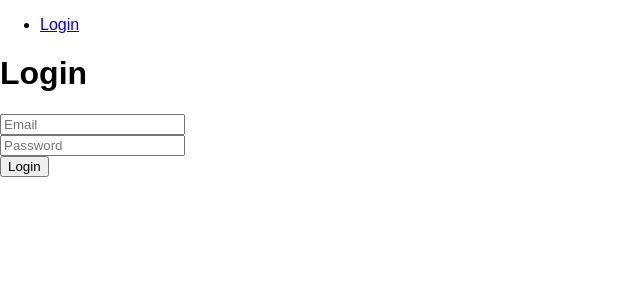
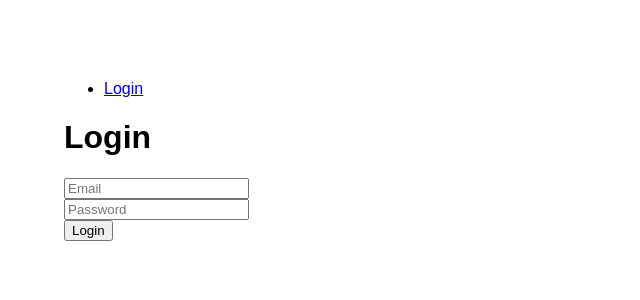
Before and after one commit to tijanadjorovic/todo-app, a React (Create React App) app: page /login in a window 1280 px wide. Shown: the top 300 px of the page, without its empty margins (0-640 px from the left). Built offline with nearby package versions, Linux system fonts and the light colour scheme.

Commit message:
index.css padding

```diff
--- a/src/index.css
+++ b/src/index.css
@@ -1,5 +1,8 @@
 body {
   margin: 0;
-  padding: 0;
+  padding: 5%;
   font-family: sans-serif;
 }
+#root{
+
+}
```
Also changed, not shown: src/components/NewTask/NewTask.js (line endings or trailing spaces).
